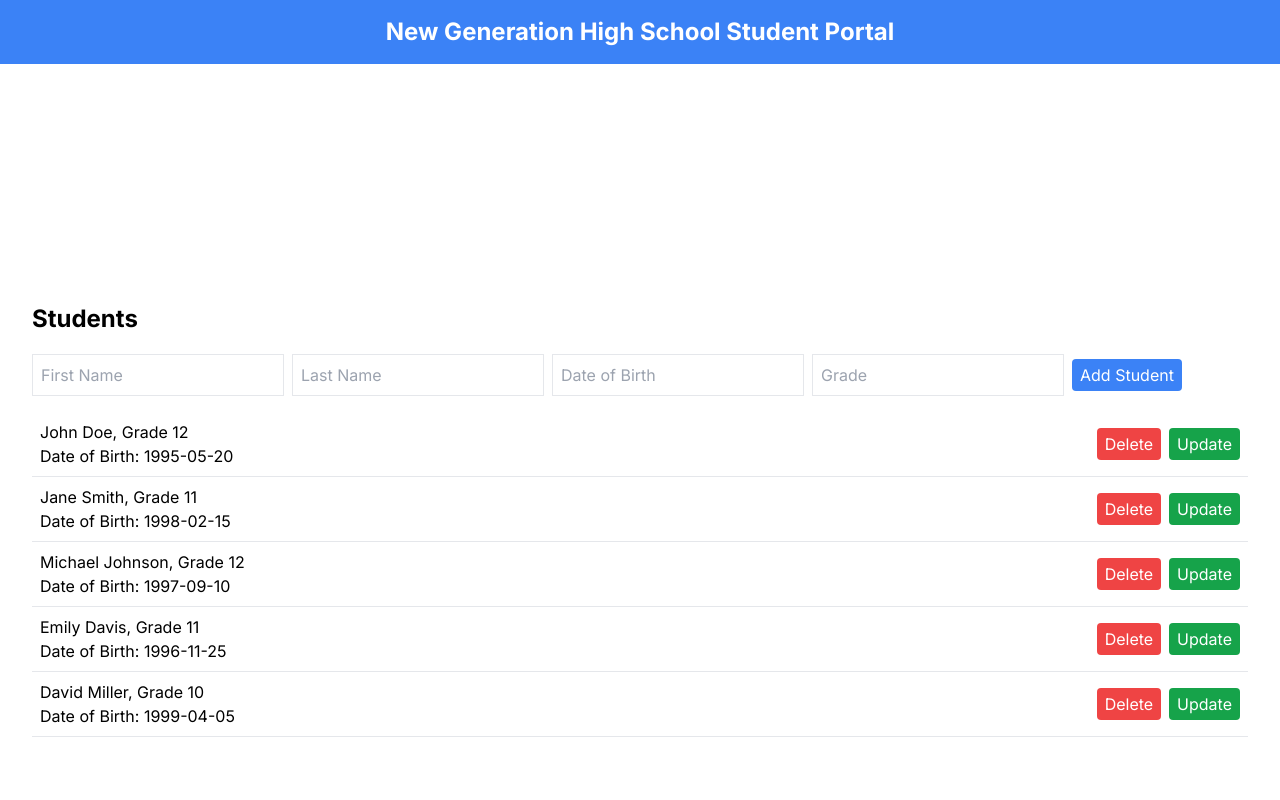
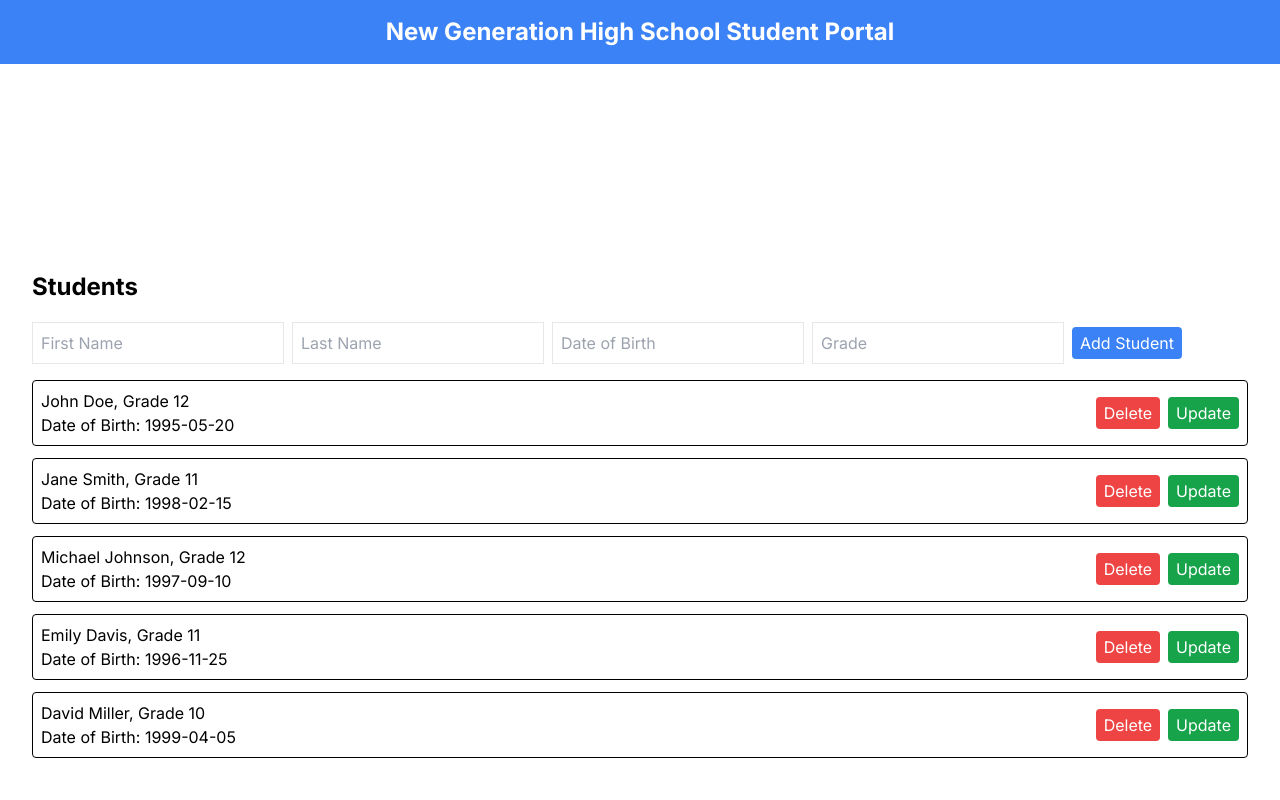
Before and after one commit to MrAbubaker1/Assignment2WebDev, a Next.js app in the folder my-app/: page / in a window 1280 px wide. Shown: the top 800 px of the page. Built offline with nearby package versions, Linux system fonts and the light colour scheme; data requests are answered from the project's data file.

Commit message:
small changes

```diff
--- a/my-app/app/Components/Form.jsx
+++ b/my-app/app/Components/Form.jsx
@@ -127,15 +127,18 @@ const StudentPortal = () => {
             placeholder="Grade"
             name="grade"
           />
-          <button className="bg-blue-500 text-white py-1 px-2 rounded mt-2" type="submit ">
+          <button className="bg-blue-500 text-white py-1 px-2 rounded mt-2" type="submit">
             Add Student
           </button>
         </form>
         <ul className="mt-4">
           {students.map((student) => (
-            <li key={student.id} className="flex justify-between items-center p-2 border-b">
+            <li
+              key={student.id}
+              className="flex justify-between items-center p-2 border border-black rounded mb-3"
+            >
               <div>
-                <span>{`${student.firstName} ${student.lastName}, Grade ${student.grade}`}</span>
+                <span >{`${student.firstName} ${student.lastName}, Grade ${student.grade}`}</span>
                 <p>Date of Birth: {student.dateOfBirth}</p>
               </div>
               <div>
--- a/my-app/app/page.js
+++ b/my-app/app/page.js
@@ -5,7 +5,7 @@ import Form from "./Components/Form";
 
 const StudentPortal = () => {
   return (
-    <div className="flex flex-col min-h-screen">
+    <div className="flex flex-col min-h-screen ">
       <Navbar />
       <div className="flex justify-center items-center flex-grow">
         <div className="container mx-auto p-4">
```
